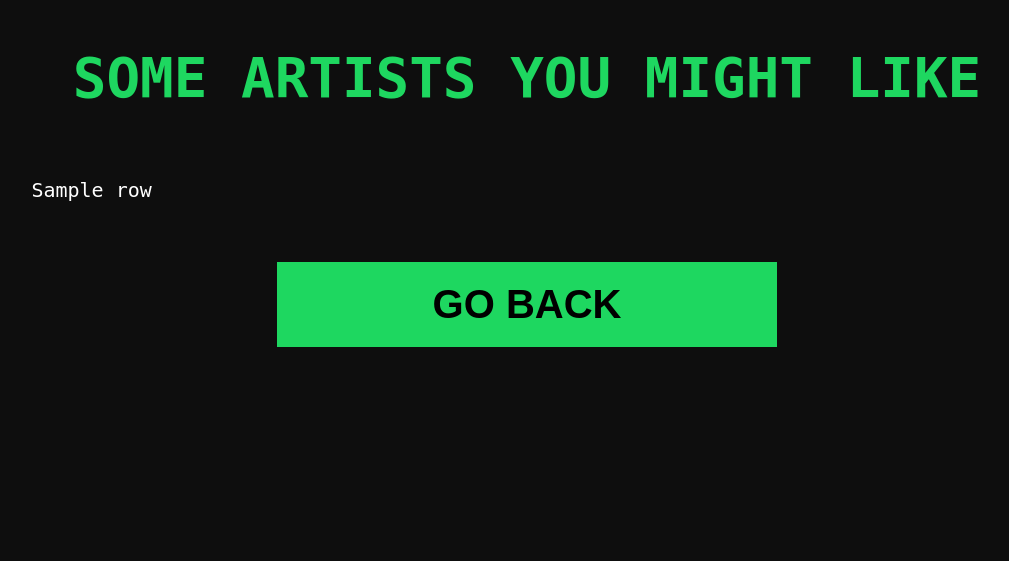
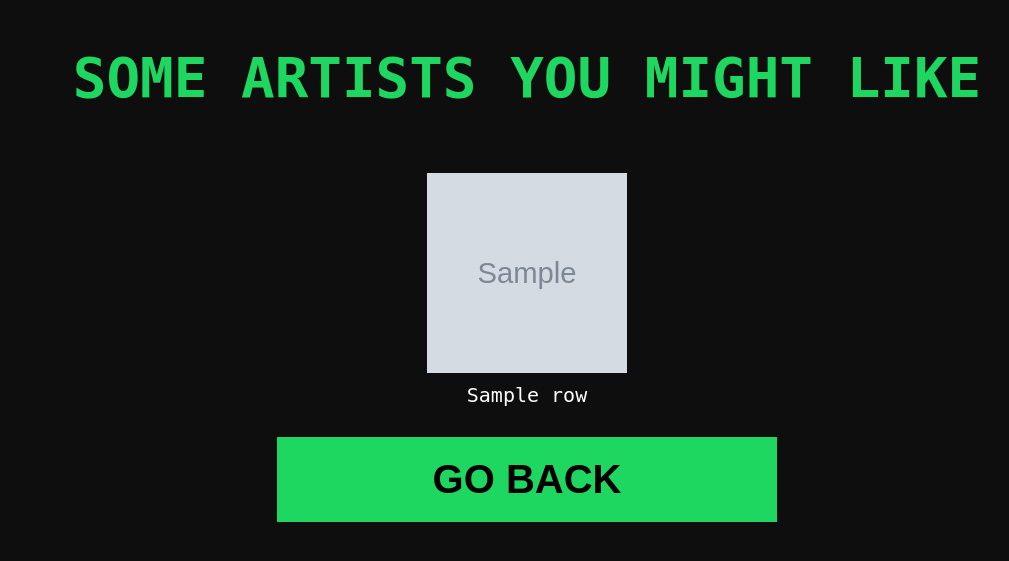
Before and after one commit to oriodev/musicbox, a Flask app: template templates/results.html in a window 1280 px wide. Shown: the top 561 px of the page, without its empty margins (113-1122 px from the left). Run offline with Flask 2, Linux system fonts and the light colour scheme; the template is opened without the code that fills it: most values are stand-ins (such as "Sample title", 1, 10 or a date in 2020); grey boxes marked "Sample" are stand-in pictures; parts of the project's set-up code (start-up, migrations or seed data) failed here and were passed over.

Commit message:
displays with images and links. changing main.py so that checks can be done to stop duplicates.

```diff
--- a/app.py
+++ b/app.py
@@ -31,18 +31,18 @@ def index():
 
        # PUT ARTISTS INTO LIST
 
-        artists = []
-        artists.extend([artist1, artist2, artist3])
+        inputted_artists = []
+        inputted_artists.extend([artist1, artist2, artist3])
 
         # CHECK ALL ARTISTS ARE IN SPOTIFY DATABASE
 
-        for i in range(len(artists)):
-            if get_artist_id(artists[i]) == False:
+        for i in range(len(inputted_artists)):
+            if get_artist_id(inputted_artists[i]) == False:
                 return redirect("/")
 
         # GET 5 ARTIST RECOMMENDATIONS FROM LIST OF ARTISTS
 
-        artist_recs = get_all_related_artists(artists)
+        artist_recs = get_all_related_artists(inputted_artists)
         session['artist_recs'] = artist_recs
 
         return redirect("/results")
--- a/static/style.css
+++ b/static/style.css
@@ -14,8 +14,10 @@ h1 {
     font-weight: 900;
 }
 
-p {
+a {
     font-size: 20px;
+    text-decoration: none;
+    color: white;
 }
 
 form {
@@ -50,13 +52,28 @@ form > button:hover {
 
 .artist_display {
     width: 80%;
-
-    display: flex;
-    justify-content: space-between;
-    align-items: center;
-    flex-wrap: wrap;
+    display: grid;
+    grid-template-columns: repeat(auto-fit, minmax(150px, 1fr));
+    gap: 20px;
+    margin-top: 20px;
 }
 
 .artist {
-    padding: 10px;
+    display: flex;
+    flex-direction: column;
+    justify-content: center;
+    align-items: center;
+    text-align: center;
+
 }
+
+.artist img {
+    object-fit: cover;
+    width: 200px;
+    height: 200px;
+    border: 5px solid rgb(14, 14, 14);
+}
+
+.artist img:hover {
+    border: 5px solid #1ed760;
+}
--- a/templates/results.html
+++ b/templates/results.html
@@ -9,7 +9,8 @@
     {% for row in artist_recs %}
 
         <div class="artist">
-            <p class="name">{{ row['name'] }}</p>
+            <a href="{{ row['link']}}" target="_blank"> <img src="{{ row['image'] }}" alt=""> </a>
+            <a href="{{ row['link']}}" target="_blank"> {{ row['name'] }} </a>
         </div>
 
     {% endfor %}
```
Also changed, not shown: main.py (+18 -5 lines), 1 other file.
